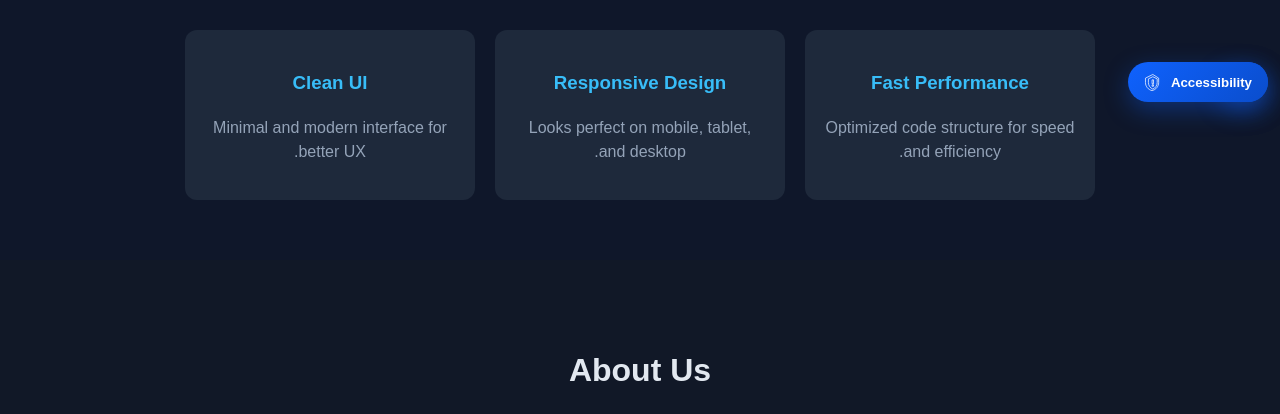
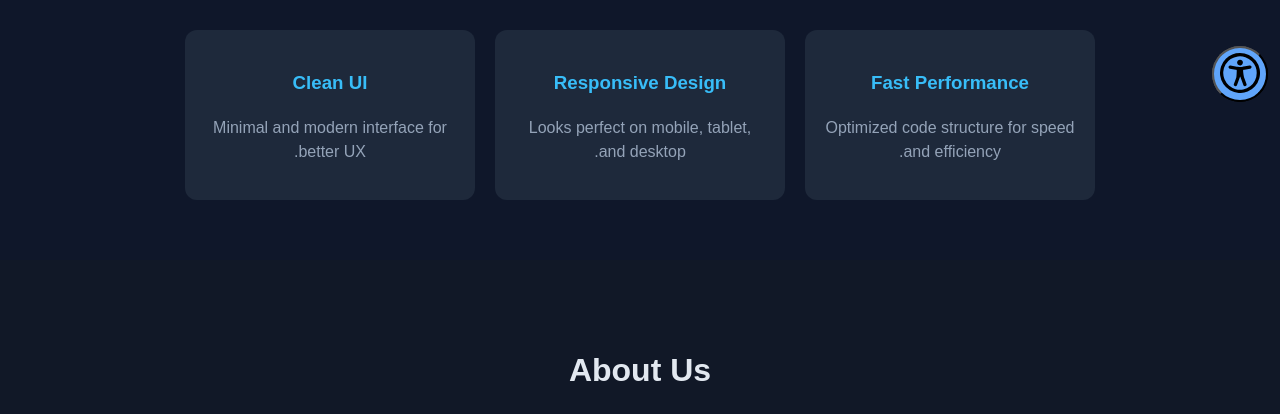
Before and after one commit to ziaurrehmanjutt/standalone-accessibility-widget, a website: page index.html in a window 1280 px wide. Shown: the part 686-1100 px from the top of the page. Drawn offline with Linux system fonts and the light colour scheme.

Commit message:
Update accessibility widget icons and styles for improved UI/UX

```diff
--- a/accessibility-widget-icons.js
+++ b/accessibility-widget-icons.js
@@ -2,7 +2,7 @@
     'use strict';
 
     var iconSet = {
-        launcher: '<svg viewBox="0 0 24 24" aria-hidden="true"><path d="M12 2 2 7v6c0 5.3 3.8 9.9 9 11 5.2-1.1 9-5.7 9-11V7L12 2Zm0 3.1 6 2.9V13c0 4.1-2.7 7.8-6 8.9-3.3-1.1-6-4.8-6-8.9V8l6-2.9Zm-1 4.2v5.4h2V9.3h-2Zm0 6.8v2h2v-2h-2Z"></path></svg>',
+        launcher: '<svg data-v-6c57e751="" xmlns="http://www.w3.org/2000/svg" viewBox="0 0 122.88 122.88" class="h-7 w-7 fill-current" aria-hidden="true"><path data-v-6c57e751="" d="M61.44,0A61.46,61.46,0,1,1,18,18,61.21,61.21,0,0,1,61.44,0Zm-.39,74.18L52.1,98.91a4.94,4.94,0,0,1-2.58,2.83A5,5,0,0,1,42.7,95.5l6.24-17.28a26.3,26.3,0,0,0,1.17-4,40.64,40.64,0,0,0,.54-4.18c.24-2.53.41-5.27.54-7.9s.22-5.18.29-7.29c.09-2.63-.62-2.8-2.73-3.3l-.44-.1-18-3.39A5,5,0,0,1,27.08,46a5,5,0,0,1,5.05-7.74l19.34,3.63c.77.07,1.52.16,2.31.25a57.64,57.64,0,0,0,7.18.53A81.13,81.13,0,0,0,69.9,42c.9-.1,1.75-.21,2.6-.29l18.25-3.42A5,5,0,0,1,94.5,39a5,5,0,0,1,1.3,7,5,5,0,0,1-3.21,2.09L75.15,51.37c-.58.13-1.1.22-1.56.29-1.82.31-2.72.47-2.61,3.06.08,1.89.31,4.15.61,6.51.35,2.77.81,5.71,1.29,8.4.31,1.77.6,3.19,1,4.55s.79,2.75,1.39,4.42l6.11,16.9a5,5,0,0,1-6.82,6.24,4.94,4.94,0,0,1-2.58-2.83L63,74.23,62,72.4l-1,1.78Zm.39-53.52a8.83,8.83,0,1,1-6.24,2.59,8.79,8.79,0,0,1,6.24-2.59Zm36.35,4.43a51.42,51.42,0,1,0,15,36.35,51.27,51.27,0,0,0-15-36.35Z"></path></svg>',
         close: '<svg viewBox="0 0 24 24" aria-hidden="true"><path d="m6.4 5 5.6 5.6L17.6 5 19 6.4 13.4 12 19 17.6 17.6 19 12 13.4 6.4 19 5 17.6 10.6 12 5 6.4 6.4 5Z"></path></svg>',
         fontSize: '<svg viewBox="0 0 24 24" aria-hidden="true"><path d="M4 20h2.2l1-2.8h4.4l1 2.8H15L10.4 7H8.6L4 20Zm4-4.8L9.5 11 11 15.2H8Zm7.2-5.7V7.7H22v1.8h-2.4V20h-2.1V9.5h-2.3Z"></path></svg>',
         highContrast: '<svg viewBox="0 0 24 24" aria-hidden="true"><path d="M12 3a9 9 0 1 0 9 9 9 9 0 0 0-9-9Zm0 2v14a7 7 0 0 1 0-14Z"></path></svg>',
--- a/accessibility-widget.css
+++ b/accessibility-widget.css
@@ -125,18 +125,20 @@ html.ksu-a11y-big-cursor * {
 
 .ksu-a11y-launcher {
     float: inline-end;
-    display: inline-flex;
+    height: 3.5rem; /* h-14 */
+    width: 3.5rem;  /* w-14 */
     align-items: center;
-    gap: 0.55rem;
-    border: 0;
-    border-radius: 999px;
-    background: linear-gradient(135deg, #0f62fe 0%, #0a4dcc 100%);
-    color: #ffffff;
-    padding: 0.7rem 1rem;
-    font-size: 0.83rem;
-    font-weight: 700;
-    cursor: pointer;
-    box-shadow: 0 8px 24px rgba(15, 98, 254, 0.35);
+    justify-content: center;
+    border-radius: 9999px; /* rounded-full */
+
+    background-color: #60a5fa;
+    color: white;
+
+    box-shadow: 0 25px 50px -12px rgba(0, 0, 0, 0.25),
+                0 0 0 1px color-mix(in srgb, var(--primary) 50%, transparent),
+                0 10px 30px rgba(0, 0, 0, 0.1);
+
+    transition: transform 150ms ease;
 }
 
 .ksu-a11y-launcher:hover {
@@ -148,7 +150,6 @@ html.ksu-a11y-big-cursor * {
     outline-offset: 2px;
 }
 
-.ksu-a11y-launcher-icon,
 .ksu-a11y-icon,
 .ksu-a11y-btn-icon,
 .ksu-a11y-profile-icon {
@@ -160,7 +161,6 @@ html.ksu-a11y-big-cursor * {
     flex: 0 0 auto;
 }
 
-.ksu-a11y-launcher-icon svg,
 .ksu-a11y-icon svg,
 .ksu-a11y-btn-icon svg,
 .ksu-a11y-profile-icon svg {
--- a/accessibility-widget.js
+++ b/accessibility-widget.js
@@ -1761,7 +1761,7 @@
         launcherLabel.textContent = t('title');
 
         toggleButton.appendChild(launcherIcon);
-        toggleButton.appendChild(launcherLabel);
+        // toggleButton.appendChild(launcherLabel);
         toggleButton.addEventListener('click', function () {
             if (dom.panel.hidden) {
                 openPanel();
```
